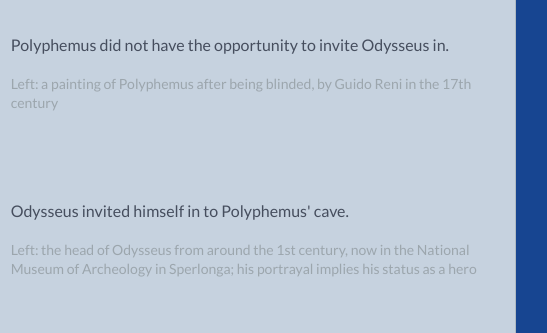
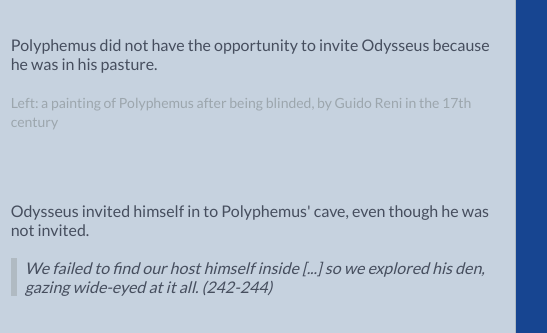
Before and after one commit to CadenLee2/CadenLee2.github.io, a plain HTML site: page archive/odyssey9.html in a window 1280 px wide. Both pictures are taken after a click on the button "Next". Shown: the part 1071-1404 px from the top of the page, 499-1046 px from the left. Drawn offline with Linux system fonts and the light colour scheme.

Commit message:
feat: more quotes

```diff
--- a/archive/odyssey9.html
+++ b/archive/odyssey9.html
@@ -53,7 +53,7 @@
                 <div style="display: flex;">
                     <div style="width: 70%; padding-right: 2%;">
                         <div class="quotebox">
-                            A grim loner, dead set in his own lawless ways. Here was a piece of work, by god, a monster (210-211)
+                            A grim loner, dead set in his own lawless ways. Here was a piece of work, by god, a monster. (210-211)
                         </div>
                         <br>
                         Through his carefully-chosen descriptions of the cyclops Polyphemus, Odysseus justifies his actions, which include stealing the cyclops' cheese and sheep, deceiving him, and blinding him.
@@ -83,8 +83,8 @@
                             let stages = [
                                 {
                                     "xenia-disp": "Step 1. Invite the guest in",
-                                    "xenia-cyclops": "Polyphemus did not have the opportunity to invite Odysseus in.",
-                                    "xenia-odysseus": "Odysseus invited himself in to Polyphemus' cave."
+                                    "xenia-cyclops": "Polyphemus did not have the opportunity to invite Odysseus because he was in his pasture.",
+                                    "xenia-odysseus": "Odysseus invited himself in to Polyphemus' cave, even though he was not invited.<br><br><div class=\"quotebox\">We failed to find our host himself inside [...] so we explored his den, gazing wide-eyed at it all. (242-244)</div>"
                                 },
                                 {
                                     "xenia-disp": "2. Give the guest a meal",
@@ -93,7 +93,7 @@
                                 },
                                 {
                                     "xenia-disp": "3. Ask for their name",
-                                    "xenia-cyclops": "Polyphemus asked for Odysseus' name",
+                                    "xenia-cyclops": "Polyphemus asked for Odysseus' name, following the tradition of Xenia",
                                     "xenia-odysseus": "Odysseus lied about his name to deceive Polyphemus"
                                 },
                                 {
@@ -112,14 +112,14 @@
                                 currStage--;
                                 if (currStage < 0) currStage = stages.length - 1;
                                 for (key in stages[currStage]) {
-                                    document.getElementById(key).innerText = stages[currStage][key];
+                                    document.getElementById(key).innerHTML = stages[currStage][key];
                                 }
                             });
                             document.getElementById("xenia-next").addEventListener("click", () => {
                                 currStage++;
                                 if (currStage >= stages.length) currStage = 0;
                                 for (key in stages[currStage]) {
-                                    document.getElementById(key).innerText = stages[currStage][key];
+                                    document.getElementById(key).innerHTML = stages[currStage][key];
                                 }
                             });
                         </script>
@@ -160,4 +160,4 @@
     <!-- TODO: social links, pictures -->
     <!-- TODO: section for a tutoring business? (phone number or insta) -->
 </body>
-</html>
+</html>"
```
